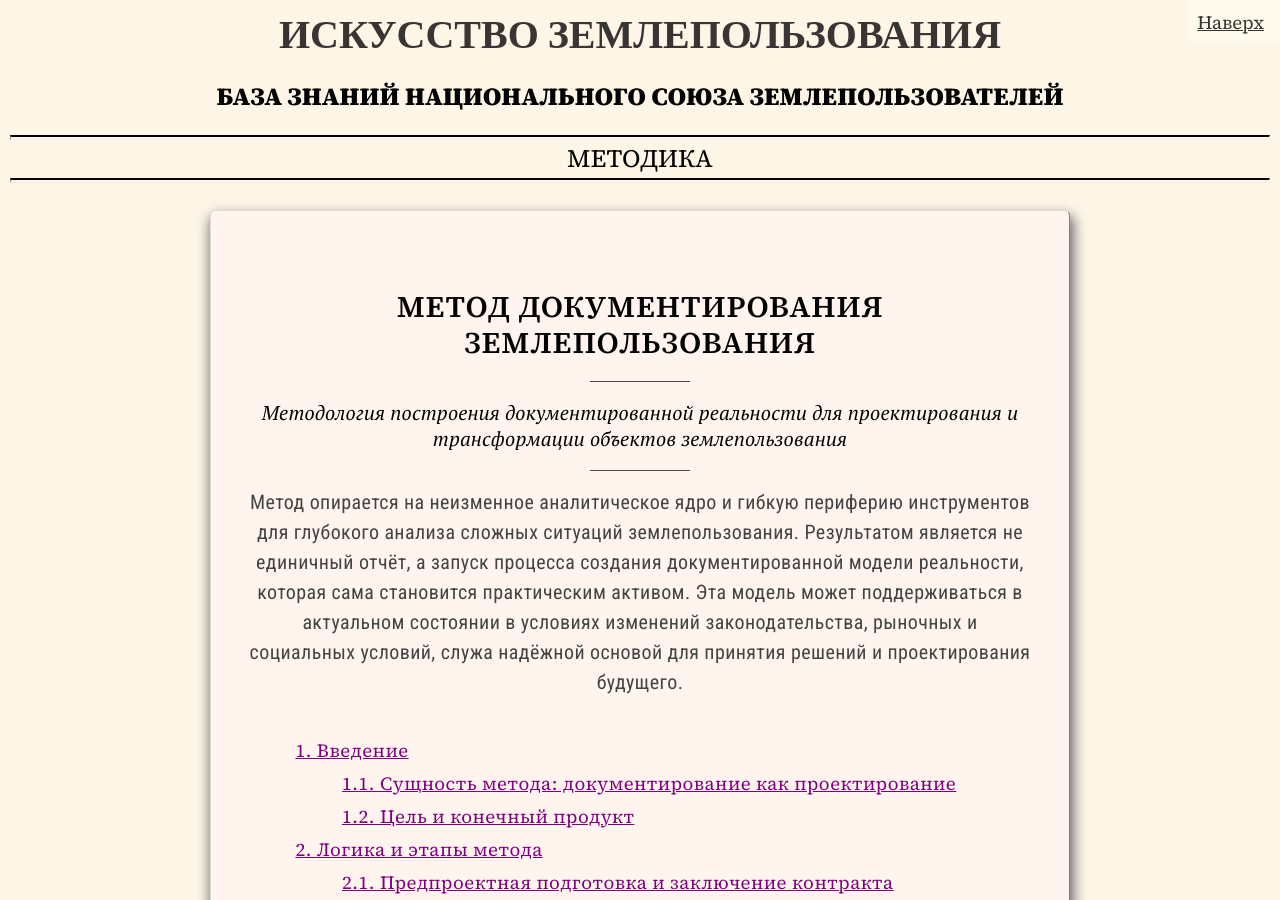
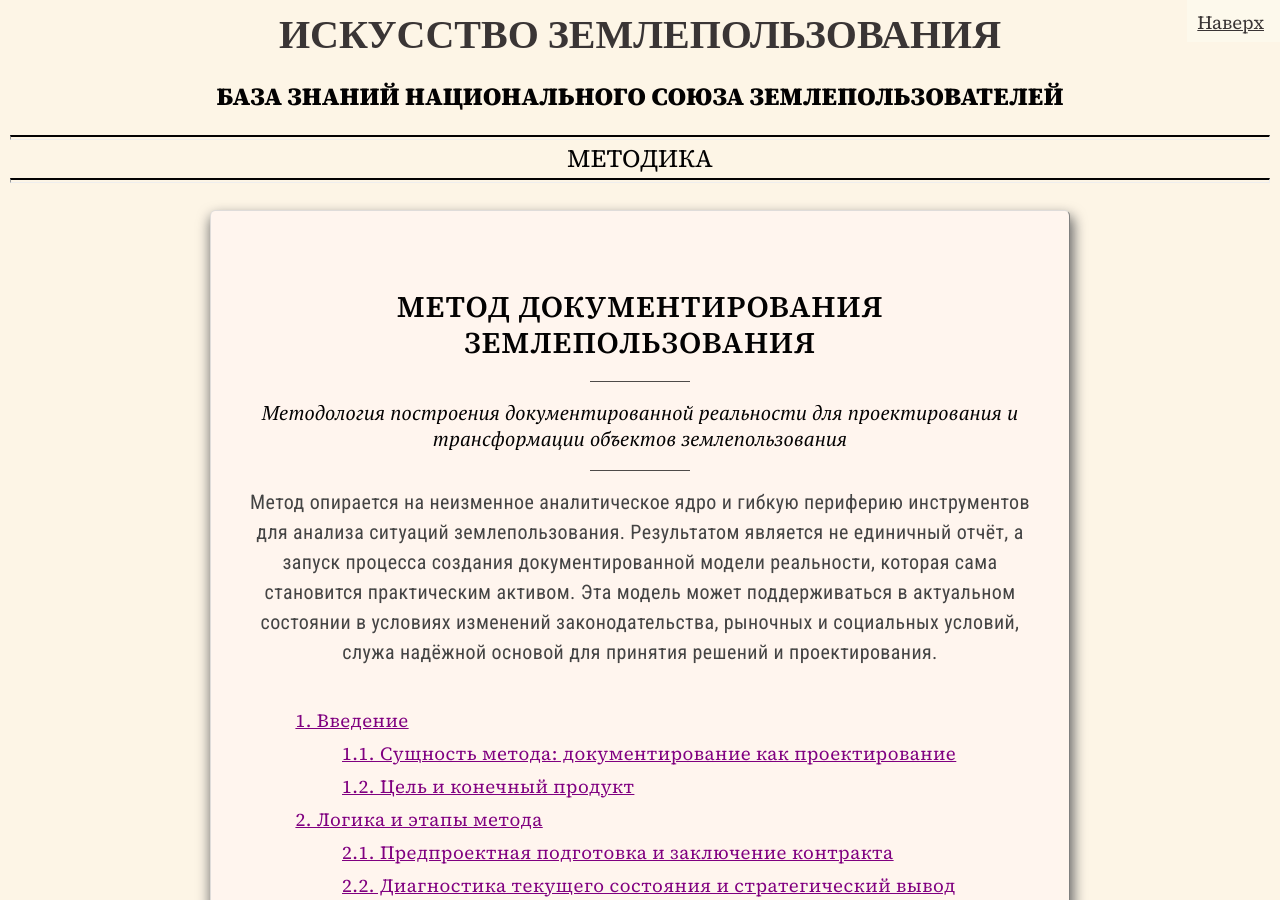
Before and after one commit to SergSi/land-use-art, a Jekyll site: the page built from _posts/2026-01-05-method.md, in a window 1280 px wide and 900 px high. Built offline with Jekyll 4.4.1, drawn with Linux system fonts in a browser that asks for light colours; some web fonts are replaced.

Commit message:
Update 2026-01-05-method.md

```diff
--- a/_posts/2026-01-05-method.md
+++ b/_posts/2026-01-05-method.md
@@ -4,7 +4,7 @@ subtitle: Методология построения документирова
 author: С. И. Ивасюк
 layout: doc
 class: methods
-summary: "Метод опирается на неизменное аналитическое ядро и гибкую периферию инструментов для глубокого анализа сложных ситуаций землепользования. Результатом является не единичный отчёт, а запуск процесса создания документированной модели реальности, которая сама становится практическим активом. Эта модель может поддерживаться в актуальном состоянии в условиях изменений законодательства, рыночных и социальных условий, служа надёжной основой для принятия решений и проектирования будущего."
+summary: "Метод опирается на неизменное аналитическое ядро и гибкую периферию инструментов для анализа ситуаций землепользования. Результатом является не единичный отчёт, а запуск процесса создания документированной модели реальности, которая сама становится практическим активом. Эта модель может поддерживаться в актуальном состоянии в условиях изменений законодательства, рыночных и социальных условий, служа надёжной основой для принятия решений и проектирования."
 ---
 
 ## 1. Введение
```
